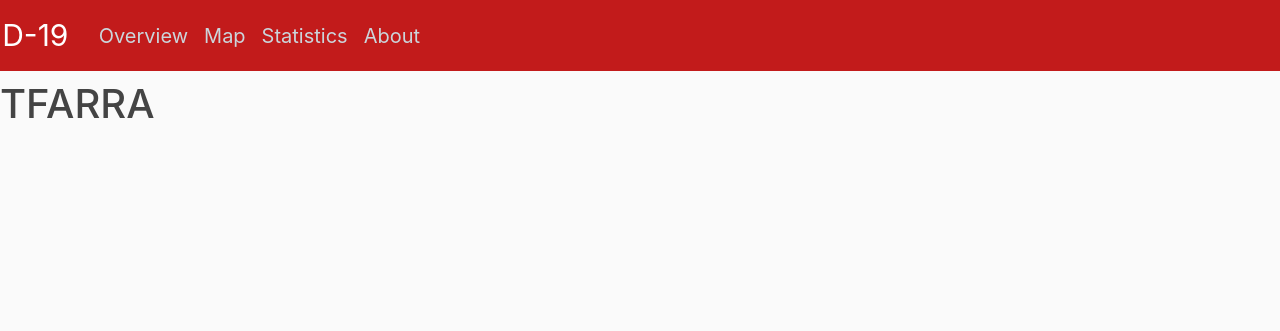
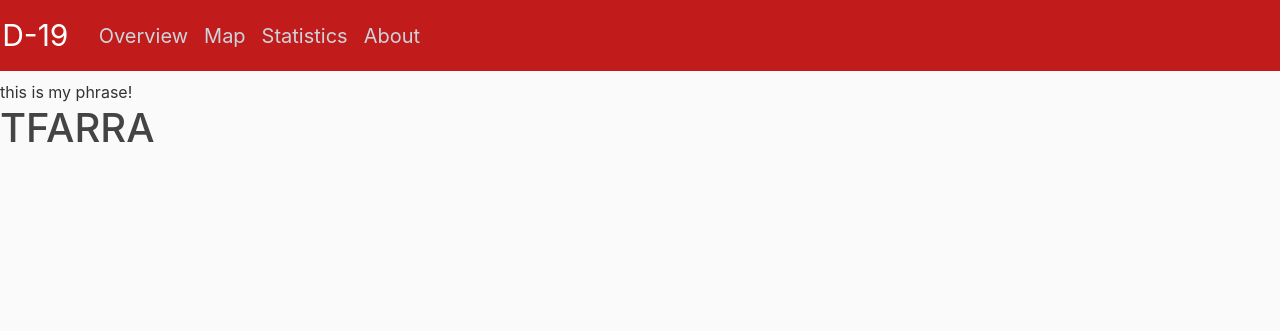
Before and after one commit to IceBreaker8/Covid-19-Website, a Django app: page /about/ in a window 1280 px wide. Shown: the top 331 px of the page. Run offline with Django 3.2, Linux system fonts and the light colour scheme; some libraries are stand-ins or nearby versions.

Commit message:
-Changed to base.html

```diff
--- a/covid19/templates/covidHtml/about.html
+++ b/covid19/templates/covidHtml/about.html
@@ -1,6 +1,7 @@
 {% extends "covidHtml/base.html" %}
 {% block content %}
 
+    this is my phrase!
     <h1>TFARRA</h1>
 
 
```
